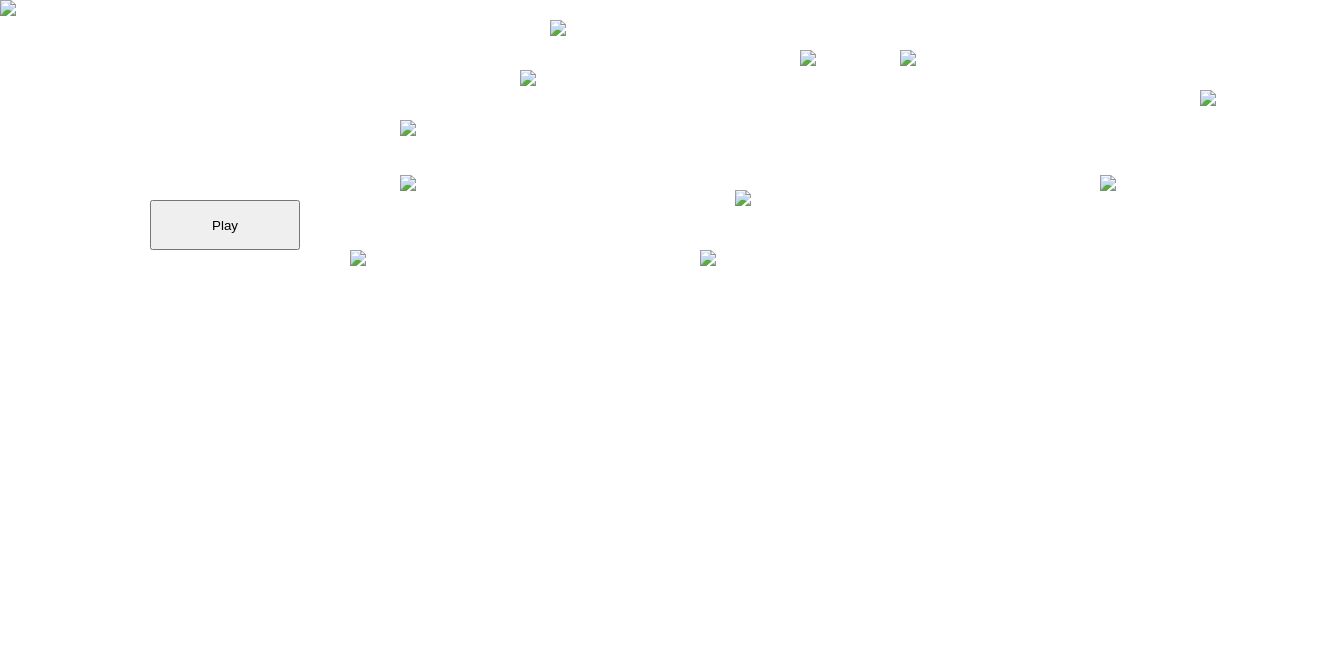
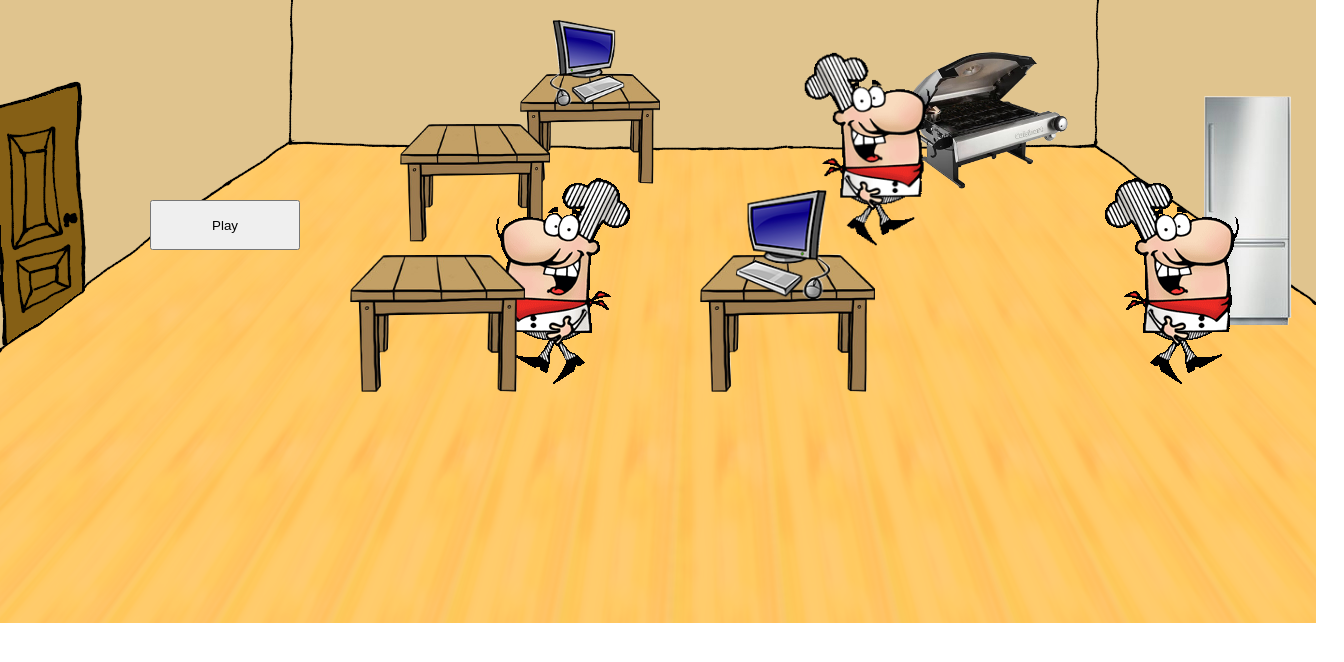
Before and after one commit to julianmedwards/pizza-kitchen, a plain HTML site: page index.html in a window 1280 px wide. Shown: the whole page, 1344 px wide, since content can reach past the window. Drawn offline with Linux system fonts and the light colour scheme; the site is published under a folder, as on GitHub Pages, so addresses that start at the root find nothing.

Commit message:
Fixed image links for Github Pages.

```diff
--- a/index.html
+++ b/index.html
@@ -13,31 +13,31 @@
       <button id="play-btn">Play</button>
       <div id="kitchen-scene">
         <div id="objects">
-          <img src="/img/kitchen-bg.png" id="kitchen-bg" />
-          <img src="/img/table.png" id="counter" />
-          <img src="/img/table.png" id="pos-counter" />
-          <img src="/img/computer-right.png" id="pos-computer" />
-          <img src="/img/computer-left.png" id="boxing-computer" />
-          <img src="/img/table.png" id="boxing-counter-pc" />
-          <img src="/img/table.png" id="boxing-counter-boxes" />
-          <img src="/img/freezer-closed.png" id="freezer" />
-          <img src="/img/oven-open.png" id="oven" />
-          <img src="/img/pizza-box.png" id="pizza-box" />
-          <img src="/img/frozen-pizza.jpg" id="freezer-pizza" />
+          <img src="img/kitchen-bg.png" id="kitchen-bg" />
+          <img src="img/table.png" id="counter" />
+          <img src="img/table.png" id="pos-counter" />
+          <img src="img/computer-right.png" id="pos-computer" />
+          <img src="img/computer-left.png" id="boxing-computer" />
+          <img src="img/table.png" id="boxing-counter-pc" />
+          <img src="img/table.png" id="boxing-counter-boxes" />
+          <img src="img/freezer-closed.png" id="freezer" />
+          <img src="img/oven-open.png" id="oven" />
+          <img src="img/pizza-box.png" id="pizza-box" />
+          <img src="img/frozen-pizza.jpg" id="freezer-pizza" />
         </div>
         <div id="people">
           <img
-            src="/img/pizza-man-left.gif"
+            src="img/pizza-man-left.gif"
             id="counter-chef"
             data-facing="left"
           />
           <img
-            src="/img/pizza-man-right.gif"
+            src="img/pizza-man-right.gif"
             id="logistics-chef"
             data-facing="right"
           />
           <img
-            src="/img/pizza-man-right.gif"
+            src="img/pizza-man-right.gif"
             id="cooking-chef"
             data-facing="right"
           />
```
